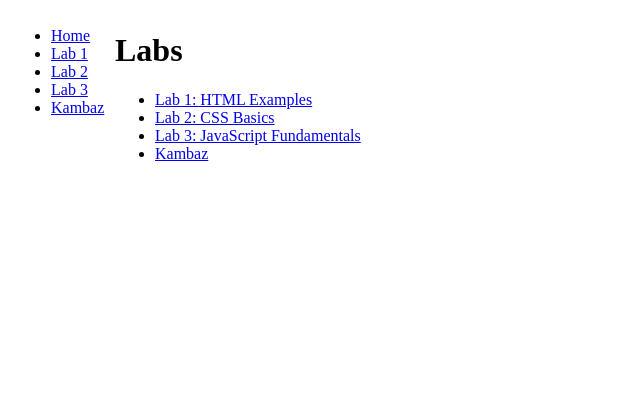
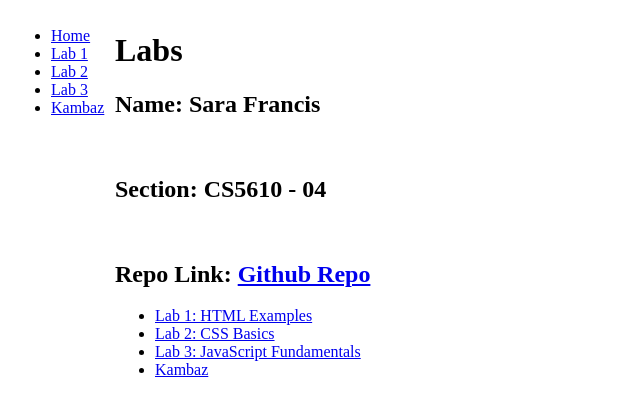
Before and after one commit to sfrancis21/kambaz-next-js, a Next.js app: page /Labs in a window 1280 px wide. Shown: the top 416 px of the page, without its empty margins (0-640 px from the left). Built offline with nearby package versions, Linux system fonts and the light colour scheme.

Commit message:
A1 Ready to Submit

```diff
--- a/app/Labs/page.tsx
+++ b/app/Labs/page.tsx
@@ -3,6 +3,10 @@ export default function Labs() {
     return (
         <div id="wd-labs">
             <h1>Labs</h1>
+            <h2>Name: Sara Francis</h2><br/>
+            <h2>Section: CS5610 - 04</h2><br/>
+            <h2>Repo Link: <Link href="https://github.com/sfrancis21/kambaz-next-js" >Github Repo</Link><br/></h2>
+
             <ul>
                 <li>
                     <Link href="/Labs/Lab1" id="wd-lab1-link">
```
